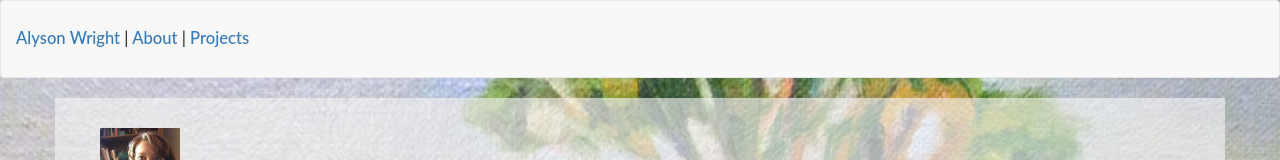
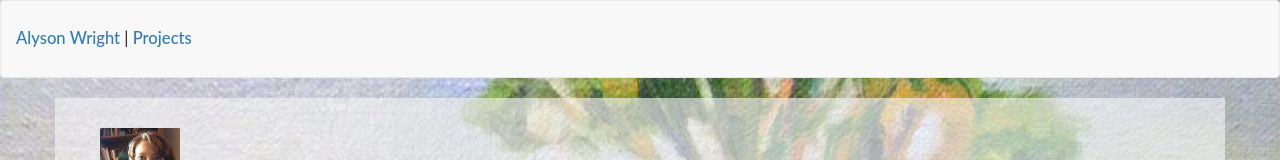
Before and after one commit to emeraldaly/portfolio_wright, a website: page public/index.html in a window 1280 px wide. Shown: the top 160 px of the page. Drawn offline with nearby package versions, Linux system fonts and the light colour scheme; some packages are replaced by stand-ins of ours; a script that the page names is missing.

Commit message:
removed about extra section

```diff
--- a/public/index.html
+++ b/public/index.html
@@ -34,7 +34,7 @@
       <div class="container-fluid" id="nav">
        <!-- Brand and toggle get grouped for better mobile display -->
         <div class="navbar-header">
-          <h5><a ui-sref="home" align="right">Alyson Wright</a> | <a ui-sref="about" align="right">About</a> |  <a ui-sref="projects" align="right">Projects</a></h5>
+          <h5><a ui-sref="home" align="right">Alyson Wright</a> | <!-- <a ui-sref="about" align="right">About</a> | --> <a ui-sref="projects" align="right">Projects</a></h5>
 
           </div>
         </div>
```
